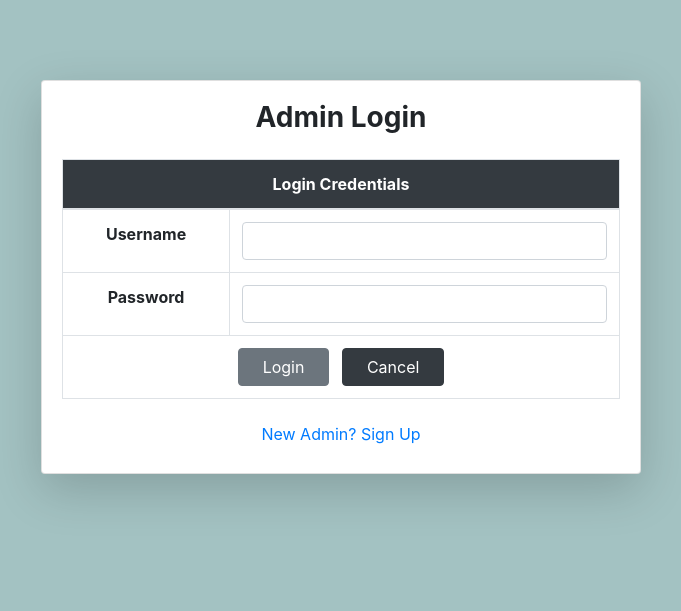
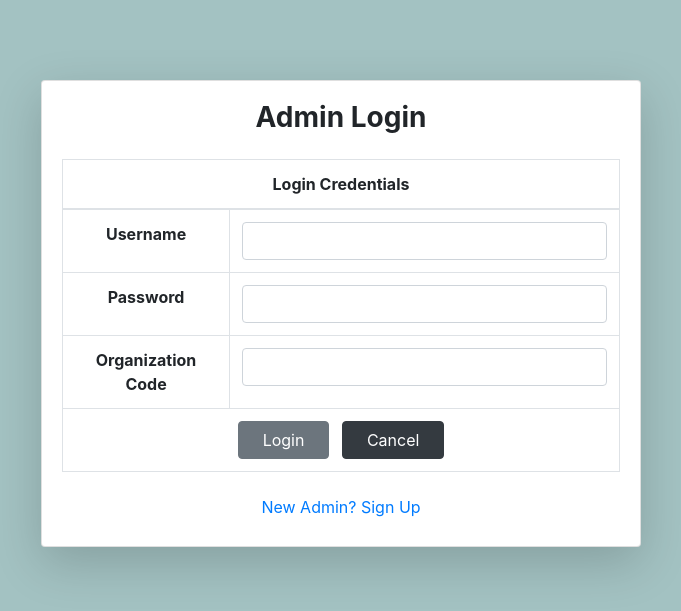
Before and after one commit to Krish2515/NGO_Management_System, a PHP site: page /login/adminLogin.php in a window 1280 px wide. Shown: the top 611 px of the page, without its empty margins (299-980 px from the left). Run offline with PHP 8.4, Linux system fonts and the light colour scheme; a stand-in replaces the project's code that opens the database connection.

Commit message:
Add organization code validation to admin login

```diff
--- a/NGO-Management-System-master/login/adminLogin.php
+++ b/NGO-Management-System-master/login/adminLogin.php
@@ -1,27 +1,55 @@
 <?php
 session_start();
 require_once "../pdo.php";
+
+/* =========================
+   STATIC ORGANIZATION CODE
+   ========================= */
+define('ORG_CODE', 'NGO2026');
 
 if (isset($_POST['cancel'])) {
     header('Location: ../index.php');
     return;
 }
 
-if (isset($_POST['username']) && isset($_POST['password'])) {
-    if (strlen($_POST['username']) > 0 && strlen($_POST['password']) > 0) {
+if (
+    isset($_POST['username']) &&
+    isset($_POST['password']) &&
+    isset($_POST['org_code'])
+) {
 
-        // ⚠️ (For learning project only – later improve with prepared statements & hashing)
-        $stmt = $pdo->query(
-            "SELECT admin_id FROM admin_login
-             WHERE username = '" . $_POST['username'] . "'
-             AND password = '" . $_POST['password'] . "'"
+    if (
+        strlen($_POST['username']) > 0 &&
+        strlen($_POST['password']) > 0 &&
+        strlen($_POST['org_code']) > 0
+    ) {
+
+        /* ❌ Organization code check */
+        if ($_POST['org_code'] !== ORG_CODE) {
+            $_SESSION['error'] = "Invalid Organization Code";
+            header("Location: adminLogin.php");
+            return;
+        }
+
+        /* ✅ Check admin credentials */
+        $stmt = $pdo->prepare(
+            "SELECT admin_id
+             FROM admin_login
+             WHERE username = :username
+               AND password = :password"
         );
+
+        $stmt->execute([
+            ':username' => $_POST['username'],
+            ':password' => $_POST['password']
+        ]);
 
         $row = $stmt->fetch(PDO::FETCH_ASSOC);
 
         if ($row) {
             $_SESSION['admin_id'] = $row['admin_id'];
             $_SESSION['role'] = 2;
+
             header("Location: ../index.php");
             return;
         } else {
@@ -44,17 +72,12 @@ if (isset($_POST['username']) && isset($_POST['password'])) {
 
     <style>
         body {
-            background-color: #a3c2c2; /* SAME as donor page */
+            background-color: #a3c2c2;
         }
 
         .login-card {
             max-width: 600px;
             margin: 80px auto;
-        }
-
-        .table thead {
-            background-color: #343a40;
-            color: white;
         }
     </style>
 </head>
@@ -106,6 +129,16 @@ if (isset($_POST['username']) && isset($_POST['password'])) {
                         </tr>
 
                         <tr>
+                            <td><strong>Organization Code</strong></td>
+                            <td>
+                                <input type="password"
+                                       name="org_code"
+                                       class="form-control"
+                                       required>
+                            </td>
+                        </tr>
+
+                        <tr>
                             <td colspan="2">
                                 <button type="submit"
                                         class="btn btn-secondary px-4">
```
